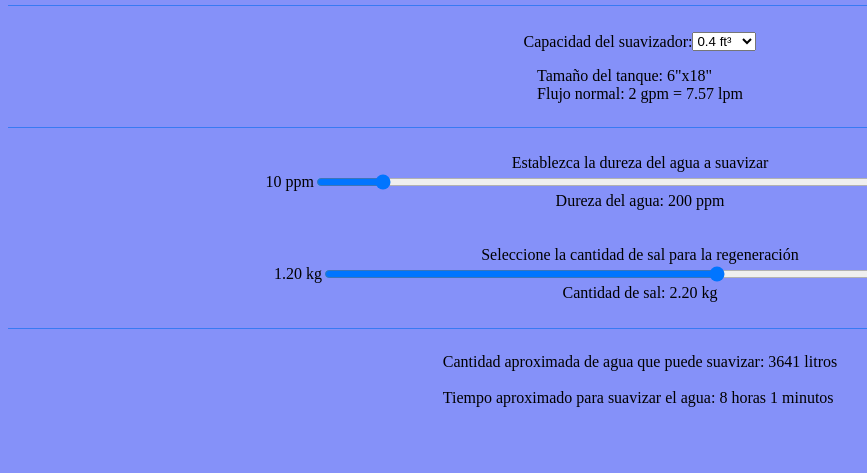
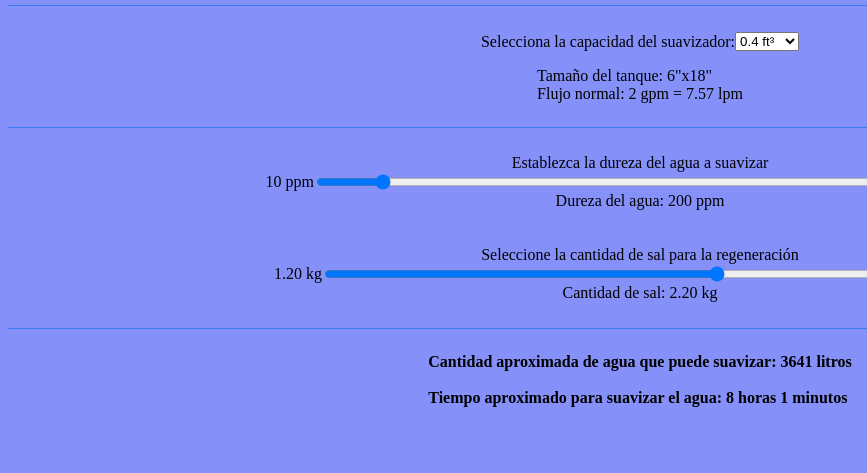
Before and after one commit to alejandrocof/Suavizador, a plain HTML site: page index.html in a window 1280 px wide. Shown: the part 314-787 px from the top of the page, 0-867 px from the left. Drawn offline with Linux system fonts and the light colour scheme.

Commit message:
Se puso texto en negritas para los resultados

```diff
--- a/index.html
+++ b/index.html
@@ -20,8 +20,8 @@
         <div >
             <br>
             <div class="center">
-                <label>Capacidad del suavizador: </label>
-                <select id="suavSelect"></select>
+                <label>Selecciona la capacidad del suavizador: </label>
+                <select id="suavSelect" ></select>
             </div>
             <div class="center" id="infoTanque"></div>
         </div>
--- a/index.js
+++ b/index.js
@@ -73,7 +73,7 @@ const despliegaCapacidadIntercambio = ( ) => {
 }
 
 const despliegaCantidadAgua = ( ) => {
-    let txt='<p>'
+    let txt='<p><b>'
     txt += `Cantidad aproximada de agua que puede suavizar: ${ (cantAgua).toFixed(0)} litros<br><br>`;
     const Q=servicio*3.7854;
     const tiempo  = cantAgua/(60*Q);
@@ -83,7 +83,7 @@ const despliegaCantidadAgua = ( ) => {
     txt +='Tiempo aproximado para suavizar el agua: ';
     txt +=`${ horas } horas`;
     txt +=` ${minutos} minutos<br>`;
-    txt += '</p>';
+    txt += '</b></p>';
     labelCantAgua.innerHTML=txt;
 }
 
```
